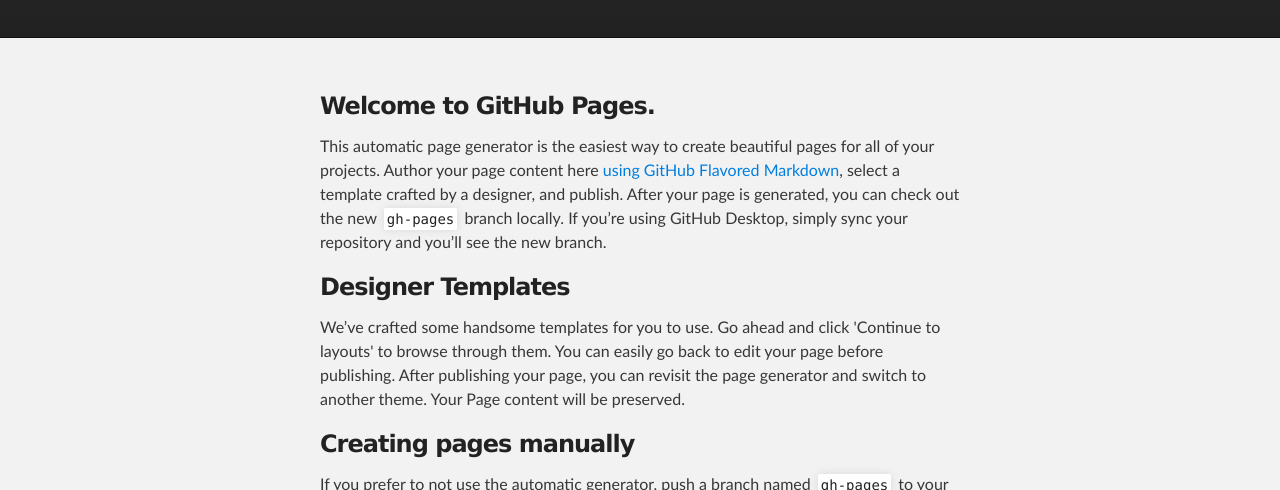
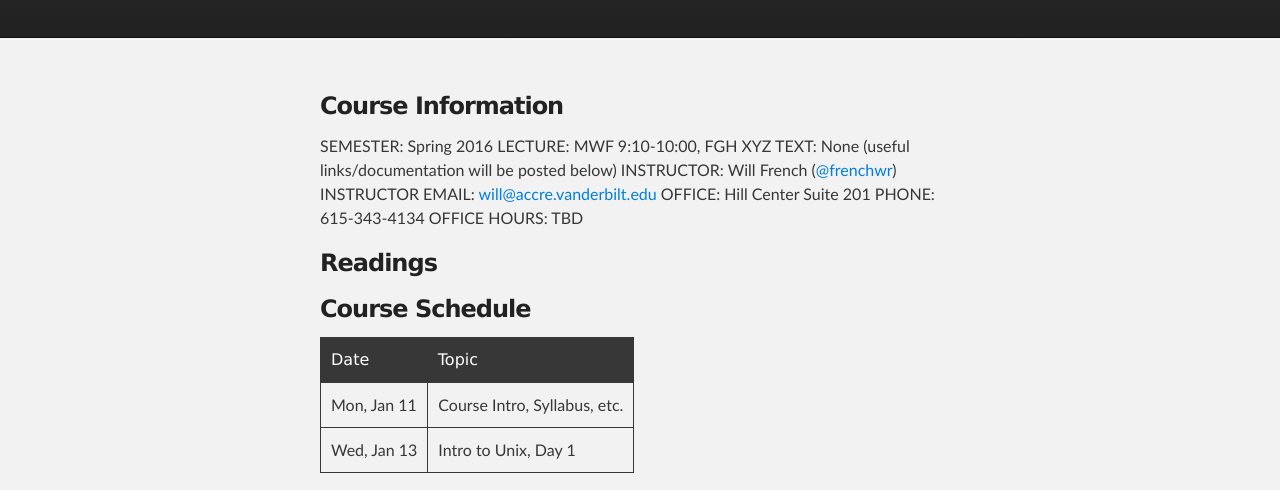
Before and after one commit to sc3260s16/sc3260s16.github.io, a plain HTML site: page index.html in a window 1280 px wide. Shown: the part 271-761 px from the top of the page. Drawn offline with Linux system fonts and the light colour scheme.

Commit message:
Replace master branch with page content via GitHub

```diff
--- a/index.html
+++ b/index.html
@@ -28,14 +28,41 @@
     <div id="main_content_wrap" class="outer">
       <section id="main_content" class="inner">
         <h3>
-<a id="welcome-to-github-pages" class="anchor" href="#welcome-to-github-pages" aria-hidden="true"><span class="octicon octicon-link"></span></a>Welcome to GitHub Pages.</h3>
+<a id="course-information" class="anchor" href="#course-information" aria-hidden="true"><span class="octicon octicon-link"></span></a>Course Information</h3>
 
-<p>This automatic page generator is the easiest way to create beautiful pages for all of your projects. Author your page content here <a href="https://guides.github.com/features/mastering-markdown/">using GitHub Flavored Markdown</a>, select a template crafted by a designer, and publish. After your page is generated, you can check out the new <code>gh-pages</code> branch locally. If you’re using GitHub Desktop, simply sync your repository and you’ll see the new branch.</p>
+<p>SEMESTER: Spring 2016
+LECTURE: MWF 9:10-10:00, FGH XYZ
+TEXT: None (useful links/documentation will be posted below)
+INSTRUCTOR: Will French (<a href="https://github.com/frenchwr" class="user-mention">@frenchwr</a>)
+INSTRUCTOR EMAIL: <a href="mailto:will@accre.vanderbilt.edu">will@accre.vanderbilt.edu</a>
+OFFICE: Hill Center Suite 201
+PHONE: 615-343-4134
+OFFICE HOURS: TBD</p>
 
 <h3>
-<a id="designer-templates" class="anchor" href="#designer-templates" aria-hidden="true"><span class="octicon octicon-link"></span></a>Designer Templates</h3>
+<a id="readings" class="anchor" href="#readings" aria-hidden="true"><span class="octicon octicon-link"></span></a>Readings</h3>
 
-<p>We’ve crafted some handsome templates for you to use. Go ahead and click 'Continue to layouts' to browse through them. You can easily go back to edit your page before publishing. After publishing your page, you can revisit the page generator and switch to another theme. Your Page content will be preserved.</p>
+<h3>
+<a id="course-schedule" class="anchor" href="#course-schedule" aria-hidden="true"><span class="octicon octicon-link"></span></a>Course Schedule</h3>
+
+<table>
+<thead>
+<tr>
+<th>Date</th>
+<th>Topic</th>
+</tr>
+</thead>
+<tbody>
+<tr>
+<td>Mon, Jan 11</td>
+<td>Course Intro, Syllabus, etc.</td>
+</tr>
+<tr>
+<td>Wed, Jan 13</td>
+<td>Intro to Unix, Day 1</td>
+</tr>
+</tbody>
+</table>
 
 <h3>
 <a id="creating-pages-manually" class="anchor" href="#creating-pages-manually" aria-hidden="true"><span class="octicon octicon-link"></span></a>Creating pages manually</h3>
```
Also changed, not shown: params.json (+1 -1 lines).
